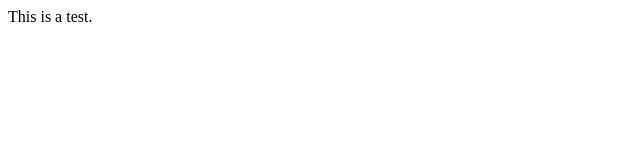
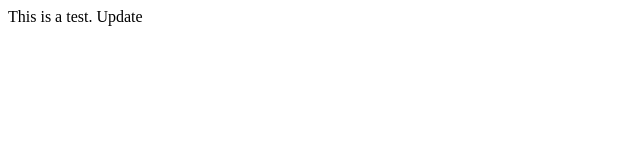
Before and after one commit to legendlegion/test, a plain HTML site: page index.html in a window 1280 px wide. Shown: the full height of the page, 0-640 px from the left. Drawn offline with Linux system fonts and the light colour scheme.

Commit message:
On branch master

```diff
--- a/index.html
+++ b/index.html
@@ -4,6 +4,6 @@
 		<title>Git testing</title>
 	</head>
 	<body>
-		This is a test.
+		This is a test. Update
 	</body>
 </html>
```
Also changed, not shown: 1 other file.
